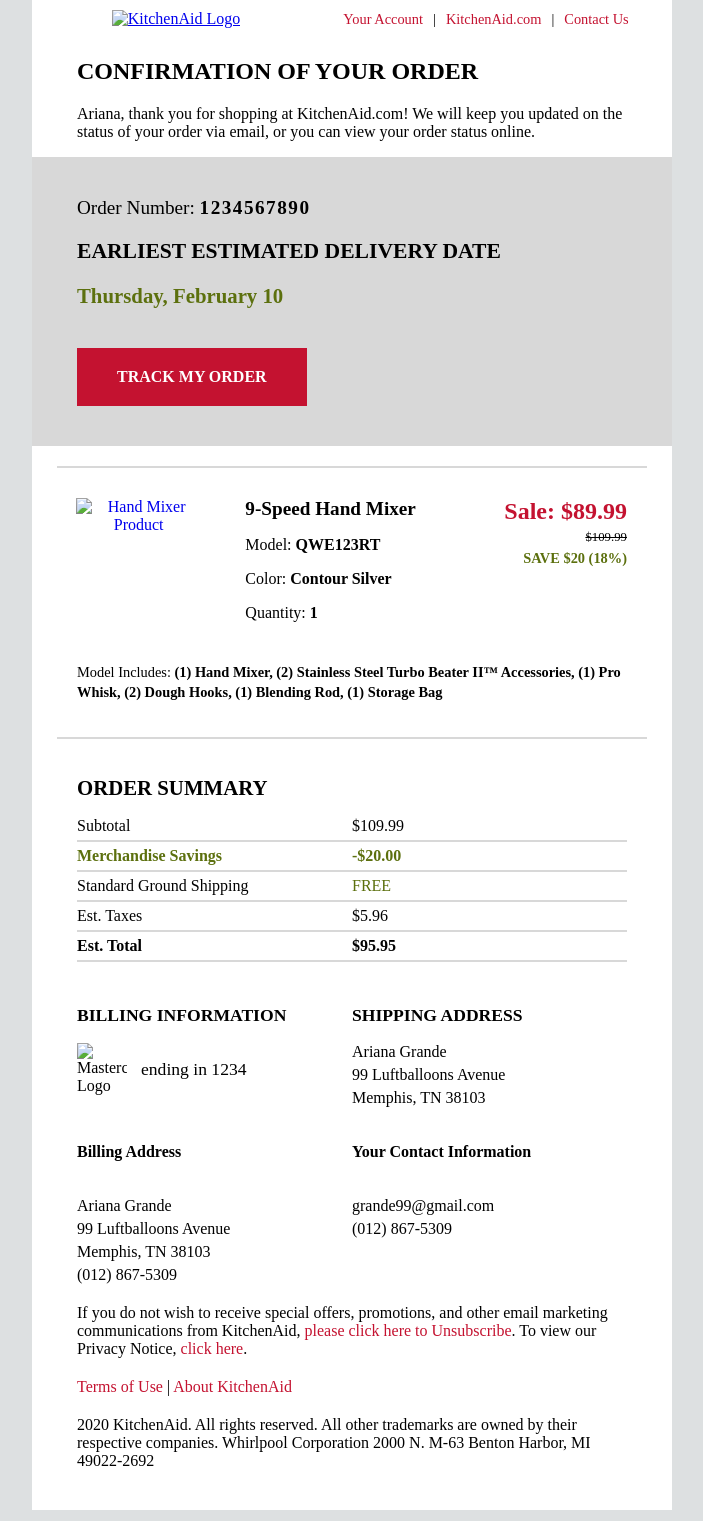
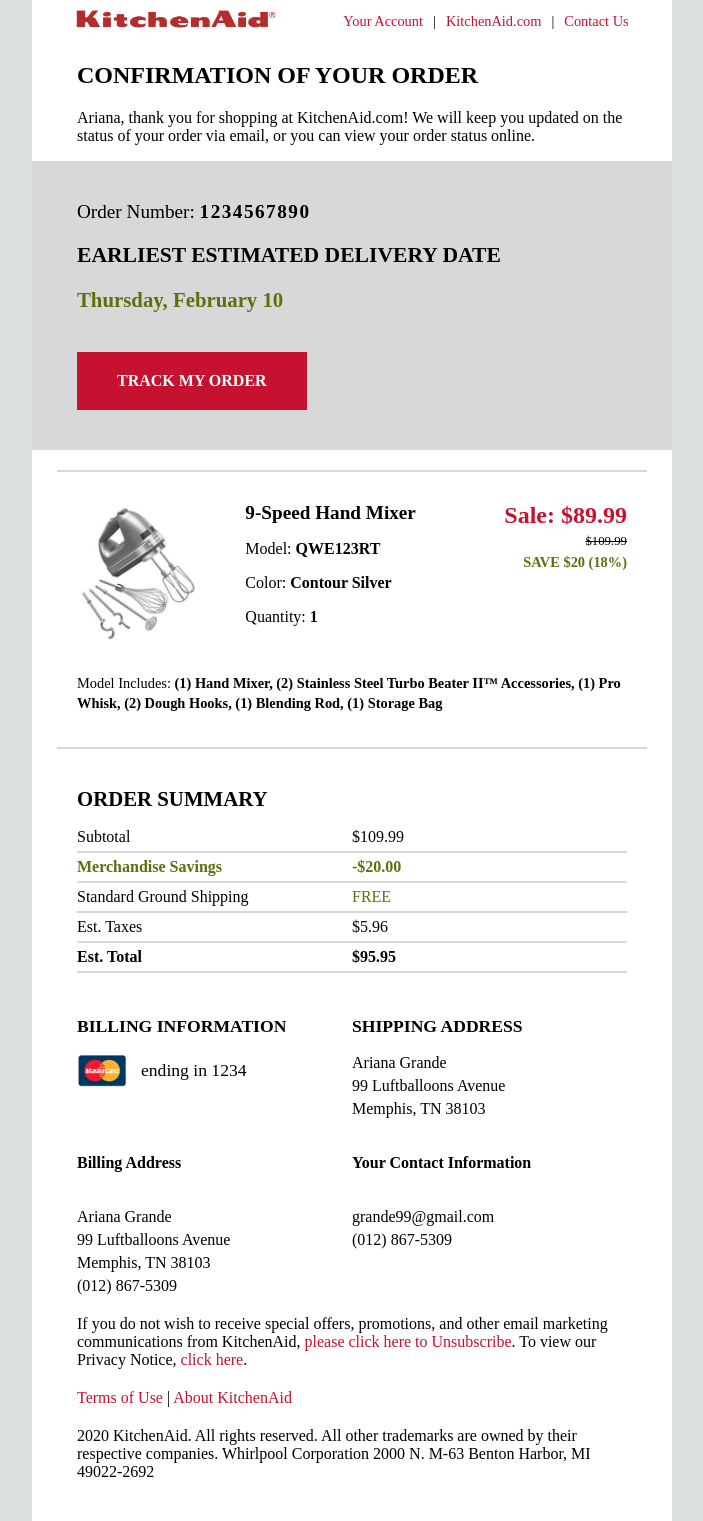
Before and after one commit to johnlombardi389/kitchenaidemail, a plain HTML site: page index.html in a window 1280 px wide. Shown: the whole page, without its empty margins (288-991 px from the left). Drawn offline with Linux system fonts and the light colour scheme; the site is published under a folder, as on GitHub Pages, so addresses that start at the root find nothing.

Commit message:
Changed image path names

```diff
--- a/index.html
+++ b/index.html
@@ -154,7 +154,7 @@
                 >
                   <a href="#"
                     ><img
-                      src="/images/logo.png"
+                      src="images/logo.png"
                       alt="KitchenAid Logo"
                       width="200px"
                   /></a>
@@ -338,7 +338,7 @@
                 >
                   <a href="#" style="text-decoration: none"
                     ><img
-                      src="/images/mixer.jpg"
+                      src="images/mixer.jpg"
                       alt="Hand Mixer Product"
                       style="max-width: 125px"
                   /></a>
@@ -666,7 +666,7 @@
                   "
                 >
                   <img
-                    src="/images/card.png"
+                    src="images/card.png"
                     alt="Mastercard Logo"
                     style="
                       width: 50px;
```
